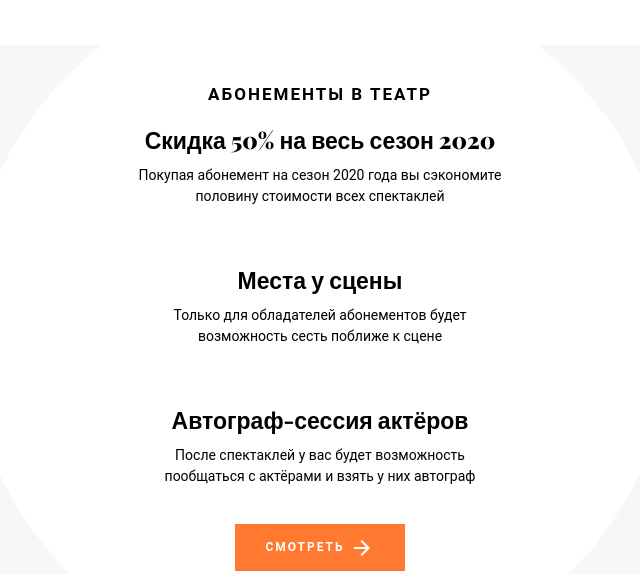
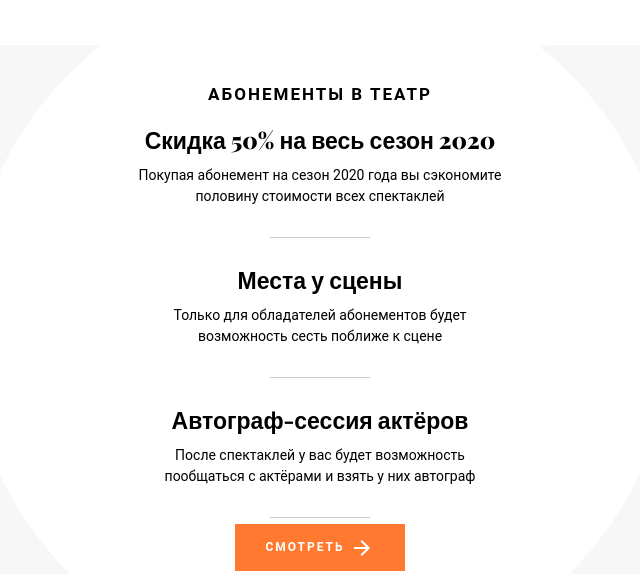
Before and after one commit to Fugro84/htmlmarathone, a plain HTML site: page index.html in a window 1280 px wide. Shown: the part 1100-1674 px from the top of the page, 400-1040 px from the left. Drawn offline with nearby package versions, Linux system fonts and the light colour scheme.

Commit message:
Updated style.css with new pseude element for "Review" section

```diff
--- a/styles/style.css
+++ b/styles/style.css
@@ -166,6 +166,16 @@
   width: 370px;
 }
 
+.deal::after {
+  background-color: rgba(0, 0, 0, 0.2);
+  content: "";
+  display: block;
+  height: 1px;
+  margin-left: 135px;
+  margin-top: 30px;
+  width: 100px;
+}
+
 .deal__title {
   font-family: 'Playfair Display', sans-serif;
   font-size: 23px;
```
